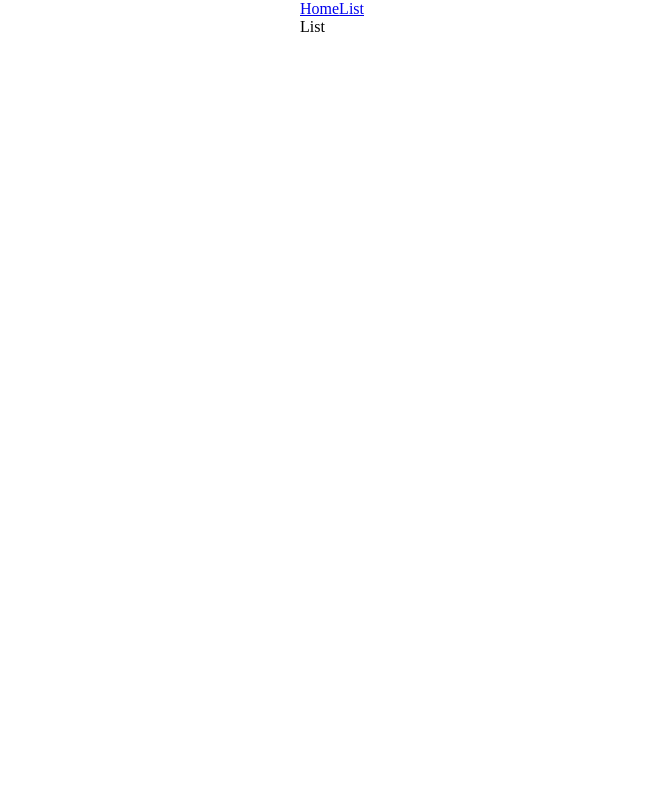
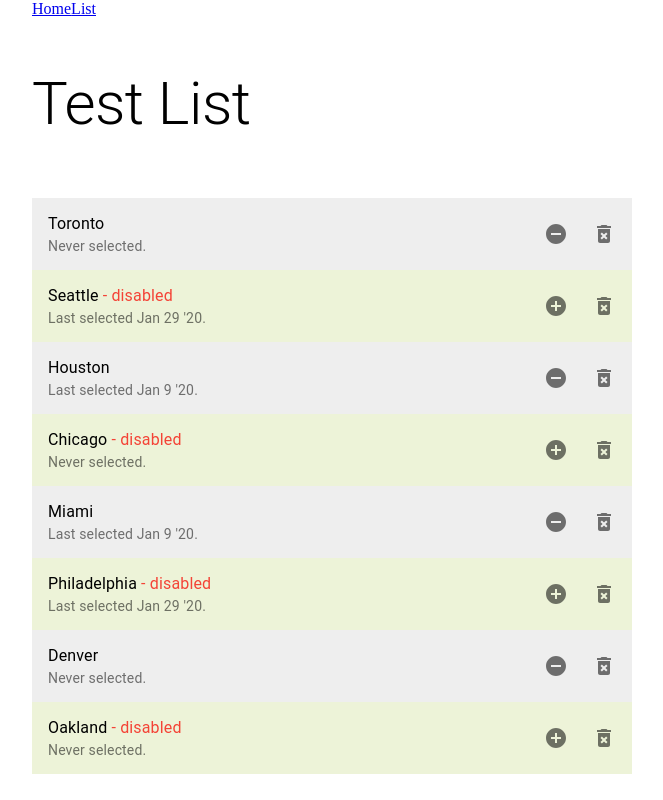
Before and after one commit to leovolving/chagua, a React (Create React App) app: page /list/1 in a window 1280 px wide. Shown: the whole page, without its empty margins (308-971 px from the left). Built offline with nearby package versions, Linux system fonts and the light colour scheme; the HTML template or start-up script is replaced by a standard one.

Commit message:
list functionality

```diff
--- a/package.json
+++ b/package.json
@@ -4,9 +4,11 @@
   "private": true,
   "dependencies": {
     "@material-ui/core": "^4.8.0",
+    "@material-ui/icons": "^4.5.1",
     "@testing-library/jest-dom": "^4.2.4",
     "@testing-library/react": "^9.3.2",
     "@testing-library/user-event": "^7.1.2",
+    "moment": "^2.24.0",
     "react": "^16.12.0",
     "react-dom": "^16.12.0",
     "react-router-dom": "^5.1.2",
--- a/src/components/ChaguaRouter.jsx
+++ b/src/components/ChaguaRouter.jsx
@@ -5,8 +5,8 @@ import {
     Route,
     Link
   } from 'react-router-dom';
-  import Home from './Home.jsx';
-  import List from './List.jsx';
+  import Home from './routes/home/Home.jsx';
+  import List from './routes/list/List.jsx';
 
 const ChaguaRouter = () => (
     <Router>
--- a/src/components/ItemList.jsx
+++ b/src/components/ItemList.jsx
@@ -1,34 +1,65 @@
-import React from 'react';
+import React, { Fragment } from 'react';
 import { makeStyles } from '@material-ui/core/styles';
+import moment from 'moment';
+import AddCircleIcon from '@material-ui/icons/AddCircle';
+import DeleteForeverIcon from '@material-ui/icons/DeleteForever';
+import IconButton from '@material-ui/core/IconButton';
+import RemoveCircleIcon from '@material-ui/icons/RemoveCircle';
 import List from '@material-ui/core/List';
 import ListItem from '@material-ui/core/ListItem';
+import ListItemSecondaryAction from '@material-ui/core/ListItemSecondaryAction';
 import ListItemText from '@material-ui/core/ListItemText';
 
 const useStyles = makeStyles(theme => ({
     root: {
-      width: '100%',
-      maxWidth: 360,
+      width: 600,
       backgroundColor: theme.palette.background.paper,
     },
+    disabledText: {
+        color: theme.palette.error.main
+    },
     listItem: {
-        '&:nth-of-type(odd)': {
+        '&:nth-child(odd)': {
             backgroundColor: '#eee'
         },
-        '&:nth-of-type(even)': {
+        '&:nth-child(even)': {
             backgroundColor: '#edf3d8'
         }
     }
   }));
 
-const ItemList = ({items}) => {
+const getSecondaryText = lastSelected => lastSelected ? `Last selected ${moment(lastSelected).format("MMM D 'YY")}.` : 'Never selected.';
+
+const ItemList = ({items, onDeleteCallback, onToggleCallback}) => {
     const classes = useStyles();
+    const getDisabledText = item => (
+        <Fragment>
+            {item.title}
+            {!item.enabled && <span className={classes.disabledText}> - disabled</span>}
+        </Fragment>
+    );
+
     return (
         <List className={classes.root}>
-            {items.map((i, k) => <ListItem className={classes.listItem} key={k}>
-                        <ListItemText>
-                            {i.value}
-                        </ListItemText>
-                </ListItem>)}
+            {items.map((i, k) => {
+                const onDelete = () => onDeleteCallback(k);
+                const onToggle = () => onToggleCallback(k);
+                return (
+                    <ListItem ContainerProps={{className: classes.listItem}} key={k}>
+                        <ListItemText primary={getDisabledText(i)} secondary={getSecondaryText(i.lastSelected)} />
+                        <ListItemSecondaryAction>
+                            <IconButton edge='start' aria-label={i.enabled ? 'disable' : 'enable'} onClick={onToggle}>
+                            {i.enabled
+                                ? <RemoveCircleIcon />
+                                : <AddCircleIcon />
+                            }
+                            </IconButton>
+                            <IconButton edge="end" aria-label="delete" onClick={onDelete}>
+                            <DeleteForeverIcon />
+                            </IconButton>
+                        </ListItemSecondaryAction>
+                    </ListItem>)
+            })}
         </List>
     );
 }
--- a/src/components/List.jsx
+++ /dev/null
@@ -1,7 +0,0 @@
-import React from 'react';
-
-export default () => (
-    <div>
-        List
-    </div>
-)
--- a/src/components/Home.jsx
+++ b/src/components/routes/home/Home.jsx
@@ -1,6 +1,6 @@
 import React, {Fragment} from 'react';
 import Typography from '@material-ui/core/Typography';
-import Chagua from './Chagua.jsx'
+import Chagua from '../../Chagua.jsx'
 
 export default () => (
     <Fragment>
--- /dev/null
+++ b/src/components/routes/list/List.jsx
@@ -0,0 +1,91 @@
+import React, {Fragment} from 'react';
+import ItemList from '../../ItemList.jsx';
+import Typography from '@material-ui/core/Typography';
+
+const mockList = {
+    name: 'Test List',
+    items: [
+        {
+            id: '11',
+            lastSelected: null,
+            title: 'Toronto',
+            enabled: true
+        },
+        {
+            id: '12',
+            lastSelected: '2020-01-29T00:07:11.687Z',
+            title: 'Seattle',
+            enabled: false
+        },
+        {
+            id: '13',
+            lastSelected: '2020-01-09T07:07:11.687Z',
+            title: 'Houston',
+            enabled: true
+        },
+        {
+            id: '14',
+            lastSelected: null,
+            title: 'Chicago',
+            enabled: false
+        },
+        {
+            id: '15',
+            lastSelected: '2020-01-09T07:07:11.687Z',
+            title: 'Miami',
+            enabled: true
+        },
+        {
+            id: '16',
+            lastSelected: '2020-01-29T00:07:11.687Z',
+            title: 'Philadelphia',
+            enabled: false
+        },
+        {
+            id: '17',
+            lastSelected: null,
+            title: 'Denver',
+            enabled: true
+        },
+        {
+            id: '18',
+            lastSelected: null,
+            title: 'Oakland',
+            enabled: false
+        }
+    ]
+}
+
+class List extends React.Component {
+    state = {
+        items: mockList.items
+    }
+
+    onDelete = index => {
+        const [...items] = this.state.items;
+        items.splice(index, 1);
+        this.setState({items});
+    }
+
+    onToggle = index => {
+        const [...items] = this.state.items;
+        items[index].enabled = !items[index].enabled;
+        this.setState({items});
+    }
+
+    render(){
+        const {items} = this.state;
+        return (
+            <Fragment>
+                <header>
+                    <Typography variant='h2'>{mockList.name}</Typography>
+                </header>
+                <section>
+                    <ItemList onDeleteCallback={this.onDelete} onToggleCallback={this.onToggle} items={items} />
+                </section>
+            </Fragment>
+        );
+    }
+}
+
+export default List;
```
Also changed, not shown: 1 other file (tests, documents, lock files or other folders).
